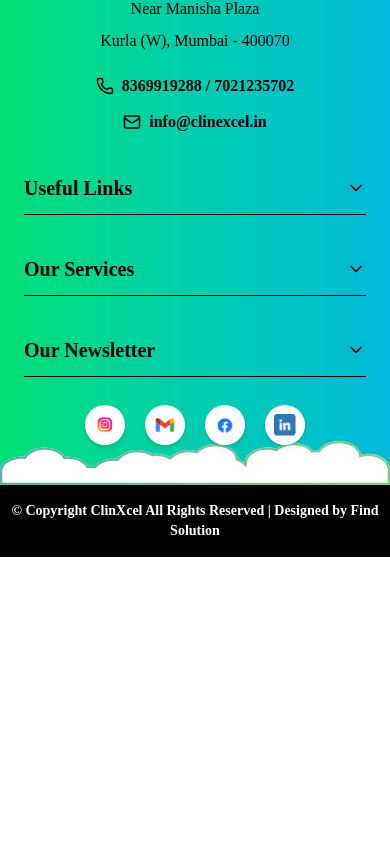
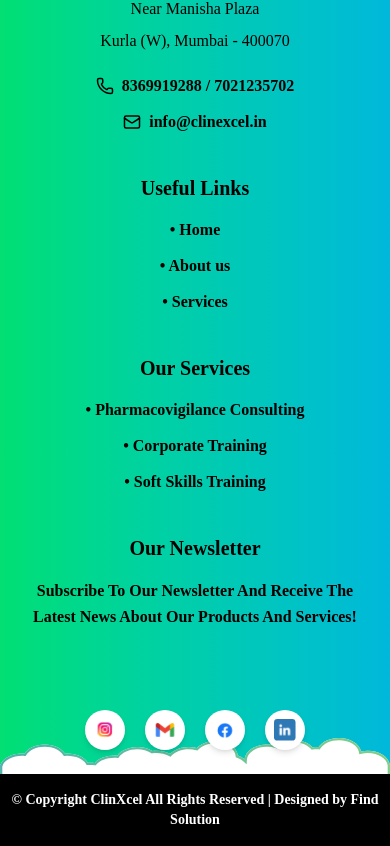
Before and after one commit to abdulahadkhan-10/clin, a Next.js app: page /consulting in a window 390 px wide. Shown: the part 2595-3441 px from the top of the page. Before the commit the page ends 3152 px from the top, so only its background shows below. Built offline with nearby package versions, Linux system fonts and the light colour scheme.

Commit message:
Refactor Services and Footer components: Improve hydration handling and clean up code structure

```diff
--- a/src/component/home/service/service.jsx
+++ b/src/component/home/service/service.jsx
@@ -1,5 +1,4 @@
 "use client";
-
 import React, { useEffect, useRef, useState } from "react";
 import { Poltawski_Nowy } from "next/font/google";
 
@@ -61,33 +60,50 @@ const courses = [
 
 export default function Services() {
   const scrollRef = useRef(null);
-  const [isClient, setIsClient] = useState(false);
+  const [isMounted, setIsMounted] = useState(false);
 
+  // ✅ Render only after mounting — prevents hydration mismatch
   useEffect(() => {
-    // ✅ Only run scroll animation after client hydration completes
-    setIsClient(true);
+    setIsMounted(true);
   }, []);
 
   useEffect(() => {
-    if (!isClient || !scrollRef.current) return;
+    if (!isMounted || !scrollRef.current) return;
 
     const scrollContainer = scrollRef.current;
     let animationFrameId;
     const scrollSpeed = 0.8;
 
-    const scroll = () => {
+    const autoScroll = () => {
       if (scrollContainer) {
         scrollContainer.scrollLeft += scrollSpeed;
         if (scrollContainer.scrollLeft >= scrollContainer.scrollWidth / 2) {
           scrollContainer.scrollLeft = 0;
         }
       }
-      animationFrameId = requestAnimationFrame(scroll);
+      animationFrameId = requestAnimationFrame(autoScroll);
     };
 
-    animationFrameId = requestAnimationFrame(scroll);
+    animationFrameId = requestAnimationFrame(autoScroll);
     return () => cancelAnimationFrame(animationFrameId);
-  }, [isClient]);
+  }, [isMounted]);
+
+  // ✅ Prevent SSR render entirely (solves hydration mismatch)
+  if (!isMounted) {
+    return (
+      <section className="w-full py-10 sm:py-12 px-6 sm:px-10 md:px-16 bg-white">
+        <h2
+          className="text-4xl sm:text-5xl md:text-6xl italic font-extrabold relative inline-block"
+          style={{
+            fontFamily: "Times New Roman, serif",
+            color: "#0B132B",
+          }}
+        >
+          Services
+        </h2>
+      </section>
+    );
+  }
 
   const scrollingCourses = [...courses, ...courses];
 
@@ -117,15 +133,14 @@ export default function Services() {
         </h2>
       </div>
 
-      {/* === Horizontal Scroll Animation === */}
+      {/* === Auto-Scrolling Courses === */}
       <div
         ref={scrollRef}
         className="w-full flex gap-8 sm:gap-10 overflow-hidden no-scrollbar"
-        style={{ scrollBehavior: "smooth" }}
       >
         {scrollingCourses.map((course, index) => (
           <div
-            key={index}
+            key={`${course.title}-${index}`}
             className="relative text-white shadow-lg transition-transform hover:scale-[1.05] duration-300"
             style={{
               backgroundColor: "#000000CC",
@@ -163,7 +178,7 @@ export default function Services() {
             </div>
 
             {/* === Image === */}
-            <div className="px-4 pt-4">
+            <div className="px-4 pt-4 flex justify-center">
               <img
                 src={course.img}
                 alt={course.title}
@@ -171,7 +186,6 @@ export default function Services() {
                 style={{
                   width: "85%",
                   height: "140px",
-                  marginLeft: "-8px",
                 }}
               />
             </div>
--- a/src/component/layout/Footer.jsx
+++ b/src/component/layout/Footer.jsx
@@ -1,17 +1,19 @@
 "use client";
-import React, { useState } from "react";
-import { Mail, Phone, ChevronDown } from "lucide-react";
+import React, { useEffect, useState } from "react";
+import { Mail, Phone } from "lucide-react";
 import Image from "next/image";
 import Link from "next/link";
 import "../../app/globals.css";
 
 const Footer = () => {
-  // ✅ States for mobile dropdowns
-  const [openSection, setOpenSection] = useState(null);
+  const [isClient, setIsClient] = useState(false);
 
-  const toggleSection = (section) => {
-    setOpenSection(openSection === section ? null : section);
-  };
+  useEffect(() => {
+    // Prevent hydration mismatch
+    setIsClient(true);
+  }, []);
+
+  if (!isClient) return null;
 
   return (
     <footer
@@ -40,10 +42,16 @@ const Footer = () => {
           </div>
 
           <div className="mt-5 space-y-3 text-base font-semibold">
-            <a href="tel:8369919288" className="flex justify-center sm:justify-start items-center gap-2 hover:text-white transition-colors">
+            <a
+              href="tel:8369919288"
+              className="flex justify-center sm:justify-start items-center gap-2 hover:text-white transition-colors"
+            >
               <Phone size={18} /> 8369919288 / 7021235702
             </a>
-            <a href="mailto:info@clinexcel.in" className="flex justify-center sm:justify-start items-center gap-2 hover:text-white transition-colors">
+            <a
+              href="mailto:info@clinexcel.in"
+              className="flex justify-center sm:justify-start items-center gap-2 hover:text-white transition-colors"
+            >
               <Mail size={18} /> info@clinexcel.in
             </a>
           </div>
@@ -51,37 +59,29 @@ const Footer = () => {
 
         {/* Useful Links */}
         <div className="text-center sm:text-left">
-          <button
-            className="flex justify-between items-center w-full sm:cursor-default sm:pb-0 pb-3 border-b sm:border-none"
-            onClick={() => toggleSection("links")}
-          >
-            <h3 className="text-xl font-bold">Useful Links</h3>
-            <ChevronDown
-              size={20}
-              className={`sm:hidden transition-transform ${
-                openSection === "links" ? "rotate-180" : ""
-              }`}
-            />
-          </button>
-          <ul
-            className={`space-y-3 text-base font-semibold sm:block transition-all duration-300 overflow-hidden ${
-              openSection === "links" || typeof window === "undefined"
-                ? "max-h-96 mt-4"
-                : "max-h-0"
-            }`}
-          >
+          <h3 className="text-xl font-bold mb-4">Useful Links</h3>
+          <ul className="space-y-3 text-base font-semibold">
             <li>
-              <Link href="/" className="hover:text-white cursor-pointer transition-colors block">
+              <Link
+                href="/"
+                className="hover:text-white cursor-pointer transition-colors block"
+              >
                 • Home
               </Link>
             </li>
             <li>
-              <Link href="/about" className="hover:text-white cursor-pointer transition-colors block">
+              <Link
+                href="/about"
+                className="hover:text-white cursor-pointer transition-colors block"
+              >
                 • About us
               </Link>
             </li>
             <li>
-              <Link href="/services" className="hover:text-white cursor-pointer transition-colors block">
+              <Link
+                href="/services"
+                className="hover:text-white cursor-pointer transition-colors block"
+              >
                 • Services
               </Link>
             </li>
@@ -90,37 +90,29 @@ const Footer = () => {
 
         {/* Our Services */}
         <div className="text-center sm:text-left">
-          <button
-            className="flex justify-between items-center w-full sm:cursor-default sm:pb-0 pb-3 border-b sm:border-none"
-            onClick={() => toggleSection("services")}
-          >
-            <h3 className="text-xl font-bold">Our Services</h3>
-            <ChevronDown
-              size={20}
-              className={`sm:hidden transition-transform ${
-                openSection === "services" ? "rotate-180" : ""
-              }`}
-            />
-          </button>
-          <ul
-            className={`space-y-3 text-base font-semibold sm:block transition-all duration-300 overflow-hidden ${
-              openSection === "services" || typeof window === "undefined"
-                ? "max-h-96 mt-4"
-                : "max-h-0"
-            }`}
-          >
+          <h3 className="text-xl font-bold mb-4">Our Services</h3>
+          <ul className="space-y-3 text-base font-semibold">
             <li>
-              <Link href="/consulting" className="hover:text-white cursor-pointer transition-colors block">
+              <Link
+                href="/consulting"
+                className="hover:text-white cursor-pointer transition-colors block"
+              >
                 • Pharmacovigilance Consulting
               </Link>
             </li>
             <li>
-              <Link href="/corporate" className="hover:text-white cursor-pointer transition-colors block">
+              <Link
+                href="/corporate"
+                className="hover:text-white cursor-pointer transition-colors block"
+              >
                 • Corporate Training
               </Link>
             </li>
             <li>
-              <Link href="/soft-skills" className="hover:text-white cursor-pointer transition-colors block">
+              <Link
+                href="/soft-skills"
+                className="hover:text-white cursor-pointer transition-colors block"
+              >
                 • Soft Skills Training
               </Link>
             </li>
@@ -129,25 +121,8 @@ const Footer = () => {
 
         {/* Newsletter */}
         <div className="text-center sm:text-left">
-          <button
-            className="flex justify-between items-center w-full sm:cursor-default sm:pb-0 pb-3 border-b sm:border-none"
-            onClick={() => toggleSection("newsletter")}
-          >
-            <h3 className="text-xl font-bold">Our Newsletter</h3>
-            <ChevronDown
-              size={20}
-              className={`sm:hidden transition-transform ${
-                openSection === "newsletter" ? "rotate-180" : ""
-              }`}
-            />
-          </button>
-          <div
-            className={`text-base font-semibold leading-relaxed sm:block transition-all duration-300 overflow-hidden ${
-              openSection === "newsletter" || typeof window === "undefined"
-                ? "max-h-96 mt-4"
-                : "max-h-0"
-            }`}
-          >
+          <h3 className="text-xl font-bold mb-4">Our Newsletter</h3>
+          <div className="text-base font-semibold leading-relaxed">
             <p className="mb-5">
               Subscribe To Our Newsletter And Receive The Latest News About Our
               Products And Services!
@@ -156,19 +131,19 @@ const Footer = () => {
         </div>
       </div>
 
-      {/* --- Union SVG Divider + Floating Social Icons --- */}
-      <div className="relative z-10 w-full">
+      {/* --- Divider + Floating Social Icons --- */}
+      <div className="relative z-10 w-full mt-6">
         <Image
           src="/Union.svg"
           alt="Union Divider"
           width={1728}
           height={195}
-          className="w-full h-auto object-cover"
+          className="w-full h-auto object-cover -mb-2"
           priority
         />
 
-        {/* Floating Social Icons on SVG */}
-        <div className="absolute bottom-10 left-1/2 -translate-x-1/2 flex space-x-5 z-20">
+        {/* Floating Social Icons */}
+        <div className="absolute bottom-8 left-1/2 -translate-x-1/2 flex space-x-5 z-20">
           <a
             href="https://www.instagram.com/clinxcel/"
             target="_blank"
@@ -205,7 +180,10 @@ const Footer = () => {
       {/* --- Copyright Section --- */}
       <div className="bg-black text-white text-center py-4 text-sm font-semibold relative z-10">
         © Copyright{" "}
-        <Link href="/" className="font-bold hover:text-gray-300 transition-colors">
+        <Link
+          href="/"
+          className="font-bold hover:text-gray-300 transition-colors"
+        >
           ClinXcel
         </Link>{" "}
         All Rights Reserved | Designed by{" "}
```
